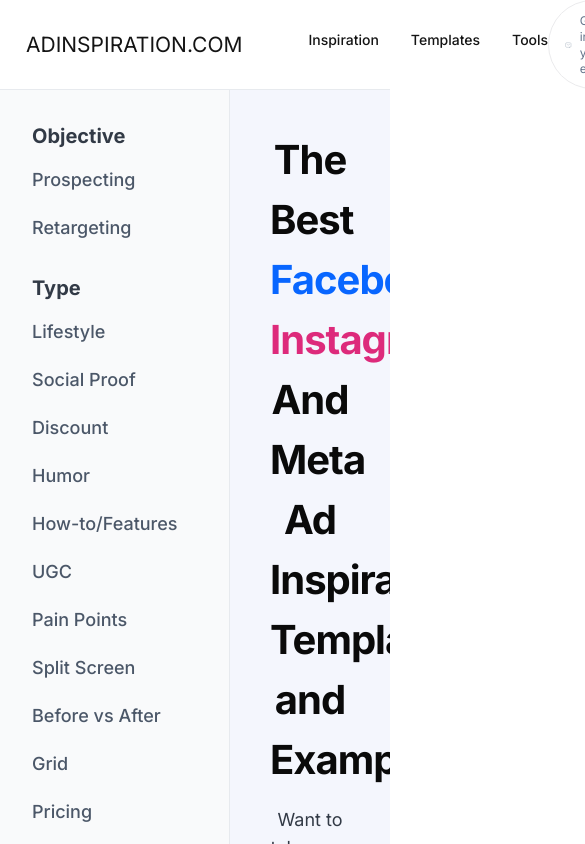
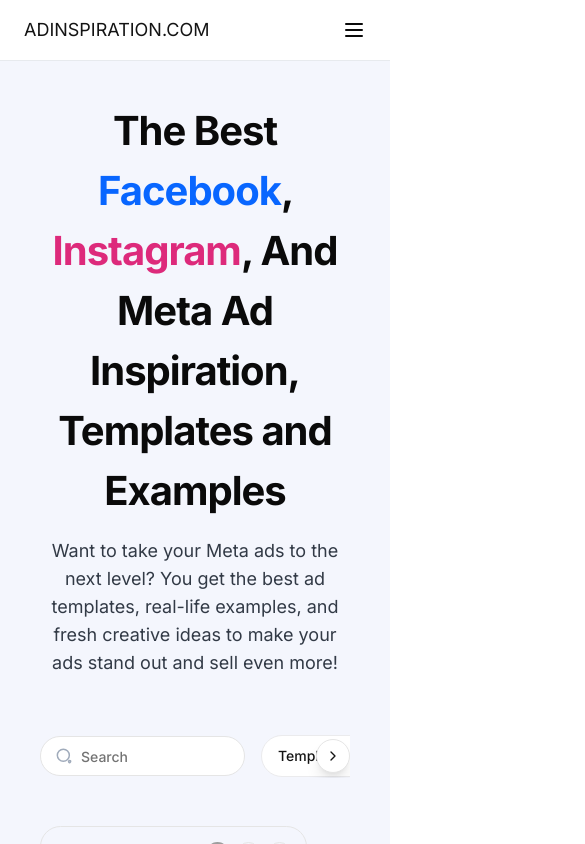
Before and after one commit to shehab20089/adinspiration, a Next.js app: page / in a window 390 px wide. Shown: the top 844 px of the page, 585 px wide, since content can reach past the window. Built offline with nearby package versions, Linux system fonts and the light colour scheme; grey boxes are pictures that could not be loaded.

Commit message:
feat: finalize the navbar and footer mobile responsiveiness

```diff
--- a/components/shared/Footer.tsx
+++ b/components/shared/Footer.tsx
@@ -2,10 +2,12 @@
 
 export const Footer = () => {
   return (
-    <footer className="  py-6 px-10 border-t bg-[#0D0F11]">
-      <div className="  max-w-[1280px] mx-auto py-[64px] px-8">
-        <div className="flex items-center justify-between text-white pb-8 border-b border-[#323A46]">
-          <Heading2 className="text-xl">ADINSPIRATION.COM</Heading2>
+    <footer className="  pt-12 pb-16 px-6 md:py-6 md:px-10 border-t bg-[#0D0F11] ">
+      <div className="  max-w-[1280px] mx-auto md:py-[64px] md:px-8">
+        <div className="md:flex items-center justify-between text-white pb-8 border-b border-[#323A46]">
+          <Heading2 className="text-xl mb-7 md:mb-0">
+            ADINSPIRATION.COM
+          </Heading2>
           <div className="flex gap-12 ">
             <TypographyP className="text-base me-[24px] text-[#B8C0CC] hover:text-white/80 cursor-pointer transition-colors duration-300">
               Blog
@@ -18,7 +20,7 @@
             </TypographyP>
           </div>
         </div>
-        <div className="flex items-center justify-between pt-8">
+        <div className="flex md:flow-row gap-8 flex-col-reverse items-center justify-between pt-8">
           <TypographyP className="text-[#B8C0CC] text-base">
             © 2024 Adinspiration. All Rights Reserved.- hello@adinspiration.com
           </TypographyP>
--- a/components/shared/Navbar.tsx
+++ b/components/shared/Navbar.tsx
@@ -1,7 +1,10 @@
+"use client";
 import { Heading2, TypographyP } from "./Typography";
 import { Button } from "../ui/button";
 import { SubscribeMail } from "./SubscribeMail";
 import { Avatar, AvatarFallback, AvatarImage } from "../ui/avatar";
+import { useMediaQuery } from "@/hooks/use-media-query";
+import { Menu } from "lucide-react";
 
 const navItems = [
   {
@@ -21,6 +24,8 @@
   },
 ];
 export const Navbar = () => {
+  const isSmallerView = useMediaQuery(`(max-width: 1200px)`);
+  if (!isSmallerView)
     return (
       <header className="flex items-center justify-between border-b border-[#E7EAEE] ">
         <Heading2 className="text-mainDark px-[26px] py-[27.5px]">
@@ -49,4 +54,12 @@
         </div>
       </header>
     );
+  return (
+    <div className="flex items-center justify-between border-b py-4 px-6 border-[#E7EAEE]">
+      <TypographyP className="text-mainDark text-lg font-normal">
+        ADINSPIRATION.COM
+      </TypographyP>
+      <Menu />
+    </div>
+  );
 };
--- a/components/shared/sidebar/Sidebar.tsx
+++ b/components/shared/sidebar/Sidebar.tsx
@@ -2,7 +2,7 @@
 
 export const Sidebar = () => {
   return (
-    <div className="bg-[#F9FAFB] w-[230px] border-[#E7EAEE] border-e p-8">
+    <div className="bg-[#F9FAFB] w-[230px] border-[#E7EAEE] border-e p-8 md:block hidden ">
       {sidebarItems.map((item) => (
         <div key={item.group} className="mb-8">
           <h3 className="text-xl font-bold text-[#323A46] mb-4">
--- /dev/null
+++ b/hooks/use-media-query.tsx
@@ -0,0 +1,20 @@
+"use client";
+import * as React from "react";
+
+export function useMediaQuery(query: string) {
+  const [value, setValue] = React.useState(true);
+
+  React.useEffect(() => {
+    function onChange(event: MediaQueryListEvent) {
+      setValue(event.matches);
+    }
+
+    const result = matchMedia(query);
+    result.addEventListener("change", onChange);
+    setValue(result.matches);
+
+    return () => result.removeEventListener("change", onChange);
+  }, [query]);
+
+  return value;
+}
```
Lines whose indentation alone changed are shown as unchanged.
